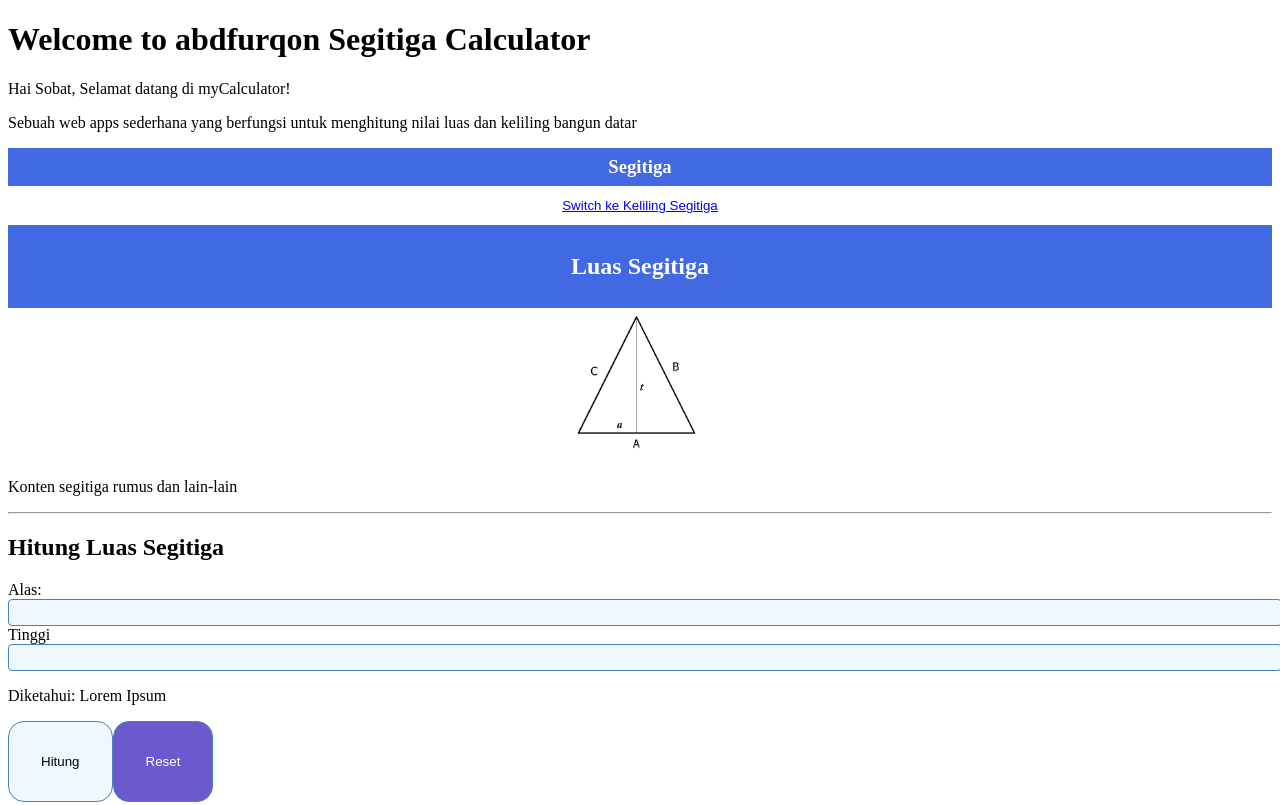
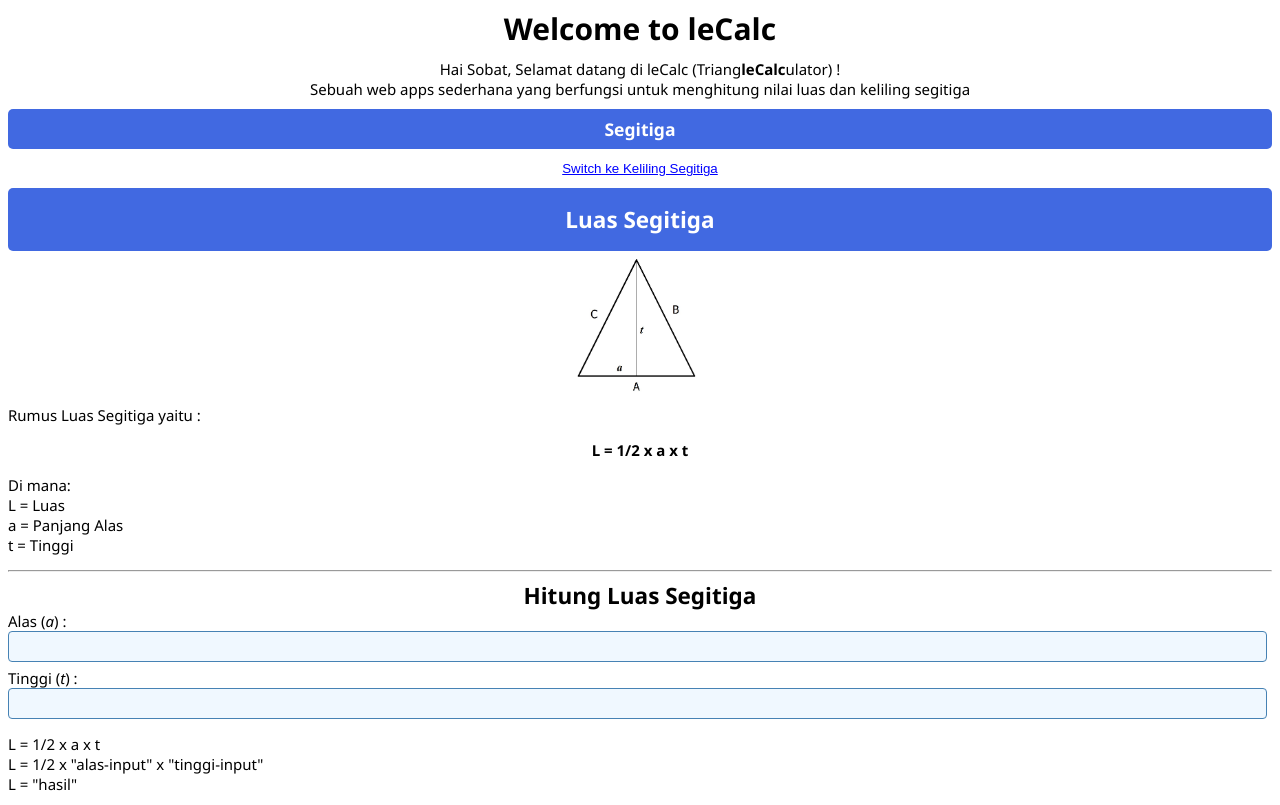
Before and after one commit to revou-fundamental-course/13-may-24-abdfurqon, a plain HTML site: page index.html in a window 1280 px wide. Shown: the top 805 px of the page. Drawn offline with Linux system fonts and the light colour scheme.

Commit message:
update-23-Mei

```diff
--- a/css/style.css
+++ b/css/style.css
@@ -1,13 +1,35 @@
+.section-body{
+    font-family:'Segoe UI', Tahoma, Geneva, Verdana, sans-serif;
+    font-size: 15px;
+}
+
+.section-body>header{
+    text-align: center;
+}
+
+.section-body>header>h1{
+    margin: 6px;
+}
+
+.section-body>header>section>p{
+    margin: 10px;
+}
+
 .section-content{
     background-color: royalblue;
     color: white;
     padding-top: 8px;
     padding-bottom: 8px;
     text-align: center;
+    border-radius: 5px;
 }
 
 .section-content>h3{
     margin: 0;
+}
+
+.section-content>h2{
+    margin: 8px;
 }
 
 #switch-keliling{
@@ -17,33 +39,58 @@
     background-color: white;
     border: 0px;
     color:blue;
+    display: inline-block;
+    transition-duration: 0.4s;
+    cursor: pointer;
+}
+
+#switch-keliling:hover {
+    background-color:cornflowerblue;
+    color: white;
 }
 
 .formula-img{
     text-align: center;
 }
 
+.rumus-luas{
+    text-align: center;
+    font-weight: bold;
+}
+
 input{
     background-color: aliceblue;
     border: 1px, solid, steelblue;
     border-radius: 4px;
-    width: 100%;
-    padding: 4px;
+    width: 98.5%;
+    padding: 6px;
     font-family: math;
 }
 
 form>button {
-    padding: 32px;
+    padding: 15px;
     border-radius: 16px;
     border: 1px, solid, steelblue;
     background-color: aliceblue;
+    font-weight: bold;
+    font-size: 15px;
+}
+
+.button-responsive{
+    justify-content: center;
+    padding-bottom: 20px;
 }
 
 .button-responsive>button {
-    padding: 32px;
+    padding: 15px;
     border-radius: 16px;
     border: 1px, solid, steelblue;
     background-color: aliceblue;
+    font-weight: bold;
+    font-size: 15px;
+    margin-right: 10px;
+    margin-bottom: 8px;
+    cursor: pointer;
 }
 
 #reset-btn {
@@ -55,5 +102,4 @@ form>button {
     .button-responsive {
         flex-direction: column;
     }
-
 }
--- a/index.html
+++ b/index.html
@@ -6,15 +6,14 @@
     <title>Furqon Assignment Calculator</title>
     <link rel="stylesheet" href="css/style.css"
 </head>
-<body>
+<body class="section-body">
     <header>
-        <h1>Welcome to abdfurqon Segitiga Calculator</h1>
+        <h1>Welcome to leCalc</h1>
         <section>
             <p>
-                Hai Sobat, Selamat datang di myCalculator!
-            </p>
-            <p>
-                Sebuah web apps sederhana yang berfungsi untuk menghitung nilai luas dan keliling bangun datar
+                Hai Sobat, Selamat datang di leCalc (Triang<b>leCalc</b>ulator) !
+            <br>
+                Sebuah web apps sederhana yang berfungsi untuk menghitung nilai luas dan keliling segitiga
             </p>
         </section>
     </header>
@@ -40,7 +39,9 @@
                     <img src="assets/segitiga.jpg" width="150" height="150">
                 </div>
 
-                <p>Konten segitiga rumus dan lain-lain</p>
+                <p style="margin: 0;">Rumus Luas Segitiga yaitu : </p>
+                <p class="rumus-luas">L = 1/2 x a x t</p>
+                <p>Di mana:<br>L = Luas<br>a = Panjang Alas<br>t = Tinggi</p>
             </section>
 
             <!-- Pemisah Konten -->
@@ -48,24 +49,27 @@
 
             <!-- Konten Bawah Luas Segitiga -->
             <section>
-                <header>
-                    <h2>Hitung Luas Segitiga</h2>
+                <header style="text-align: center;">
+                    <h2 style="margin: 0px;">Hitung Luas Segitiga</h2>
                 </header>
 
                 <form>
                     <section>
-                        <div>
-                            <label>Alas: </label><input id="alas-input" type="number" />
+                        <div style="padding-bottom: 6px;">
+                            <label>Alas (<i>a</i>) : </label><input id="alas-input" type="number" />
                         </div>
 
                         <div>
-                            <label>Tinggi </label><input id="tinggi-input" type="number" />
+                            <label>Tinggi (<i>t</i>) : </label><input id="tinggi-input" type="number" />
                         </div>
                     </section>
 
-                    <p>Diketahui: Lorem Ipsum</p>
+                    <p>L = 1/2 x a x t<br>
+                        L = 1/2 x "alas-input" x "tinggi-input"<br>
+                        L = "hasil"
+                    </p>
 
-                    <div class="button-responsive" style="display: flex;">
+                    <div class="button-responsive" style="display: flex">
                         <button type="button" onclick="validation();">Hitung</button>
                         <button type="button" id="reset-btn">Reset</button>
                     </div>
@@ -74,7 +78,7 @@
             </section>
         </section>
 
-        <section id="keliling-section" style="padding-top: 32px;" display="none">
+        <section id="keliling-section" display="none">
             <section>
                 <!-- Konten Atas Keliling Segitiga -->
                 <div class="section-content">
@@ -91,10 +95,10 @@
             <!-- Pemisah Konten -->
             <hr/>
 
-            <!-- Konten Bawah Luas Segitiga -->
+            <!-- Konten Bawah Keliling Segitiga -->
             <section>
                 <header>
-                    <h2>Hitung Luas Segitiga</h2>
+                    <h2>Hitung Keliling Segitiga</h2>
                 </header>
 
                 <form>
@@ -110,8 +114,11 @@
 
                     <p>Diketahui: Lorem Ipsum</p>
 
-                    <button type="button" onclick="validation();">Hitung</button>
-                    <button type="button" id="reset-btn">Reset</button>
+                    <div class="button-responsive" style="display: flex">
+                        <button type="button" onclick="validation();">Hitung</button>
+                        <button type="button" id="reset-btn">Reset</button>
+                    </div>
+
                 </form>
             </section>
         </section>
--- a/js/script.js
+++ b/js/script.js
@@ -17,26 +17,14 @@ function hideOrShow(){
 function validation() {
     let alasValue = document.getElementById("alas-input").value;
     let tinggiValue = document.getElementById("tinggi-input").value;
-    console.log(alasValue);
-    console.log(tinggiValue);
+    // console.log(alasValue);
+    // console.log(tinggiValue);
 
     if (alasValue != '' && tinggiValue != '') {
-        console.log('sukses validasi');
+        // console.log('sukses validasi');
+        let hasil = 0.5 * alasValue * tinggiValue;
+        console.log(hasil)
     } else {
-        alert('inputan kosong')
+        alert('Data belum terisi, silakan masukkan angka')
     }
 }
-
-// function validation() {
-//     var jamMasuk = '7';
-//     if (jamMasuk < 7){
-//         console.log("belum telat");
-//     } else {
-//         for (let i = 0; i < 5; i++){
-//             console.log("saya sedang lari: " + i);
-//         }
-//         console.log("anda telat");
-//     }
-// }
-
-// document.getElementById("calculalte-btn").addEventListener()
```
